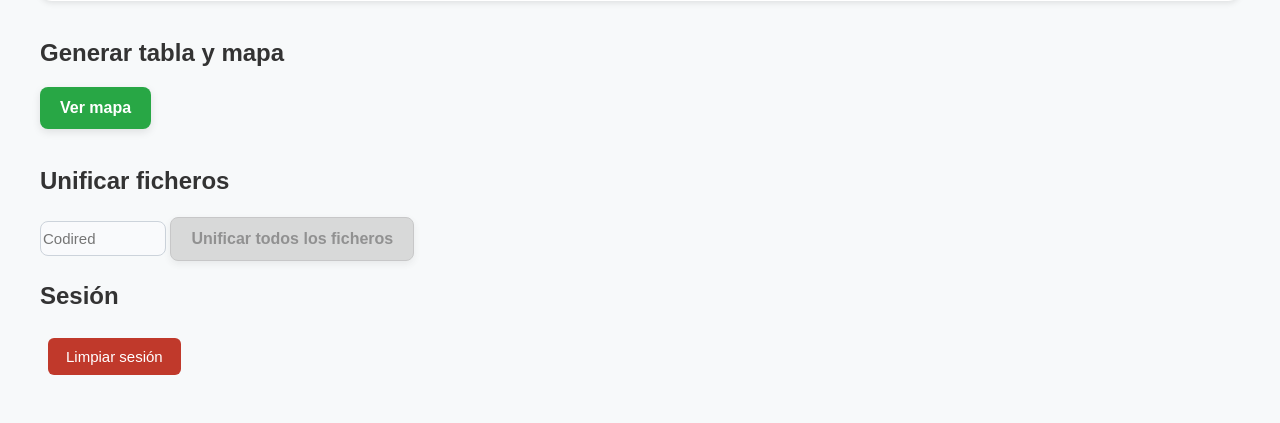
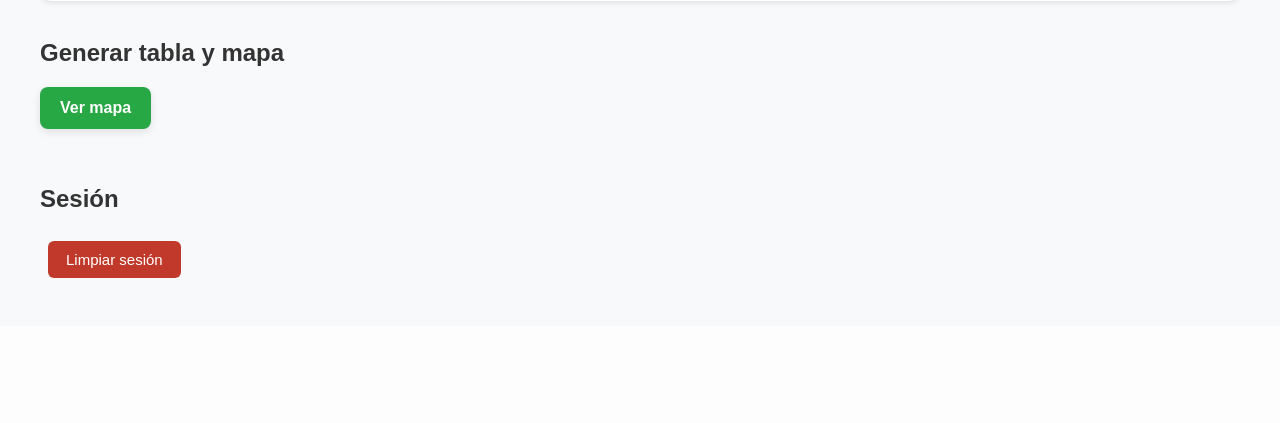
Before and after one commit to vega-martin/CorreosRutas, a Python web app: template Frontend/app/templates/index.html in a window 1280 px wide. Shown: the part 678-1101 px from the top of the page. After the commit the page ends 956 px from the top, so only its background shows below. Run offline with Jinja, Linux system fonts and the light colour scheme; the template is opened without the code that fills it, so the values that code supplies are empty.

Commit message:
Eliminar boton unificar todos los ficheros

```diff
--- a/Frontend/app/static/css/styles.css
+++ b/Frontend/app/static/css/styles.css
@@ -312,24 +312,6 @@
     background-color: #fff;
 }
 
-.codiredMain {
-    border: 1px solid #ccd3db;
-    border-radius: 8px;
-    padding-top: 8px;
-    padding-bottom: 8px;
-    width: 10%;
-    font-size: 15px;
-    margin-top: 6px;
-    margin-bottom: 6px;
-    background-color: #f9fafc;
-}
-
-.codiredMain:focus {
-    outline: none;
-    border-color: #3a7bd5;
-    background-color: #fff;
-}
-
 .options {
     display: none;
     position: absolute;
--- a/Frontend/app/templates/index.html
+++ b/Frontend/app/templates/index.html
@@ -52,12 +52,7 @@
     <h2>Generar tabla y mapa</h2>
     <form action="{{ url_for('generateResults.generar_mapa') }}" method="get">
         <button type="submit" class="generate-btn" id="mapaBtn">Ver mapa</button>
-    </form><br>
-    <form action="{{ url_for('generateResults.unifyFiles') }}" method="get">
-        <h2>Unificar ficheros</h2>
-        <input type="text" name="codiredMain" id="codiredMain" class="codiredMain" placeholder="Codired" minlength="7" maxlength="7" required>
-        <button type="submit" class="generate-btn" id="unifyBtn" disabled>Unificar todos los ficheros</button>
-    </form>
+    </form><br><br>
 
 
     <h2>Sesión</h2>
```
